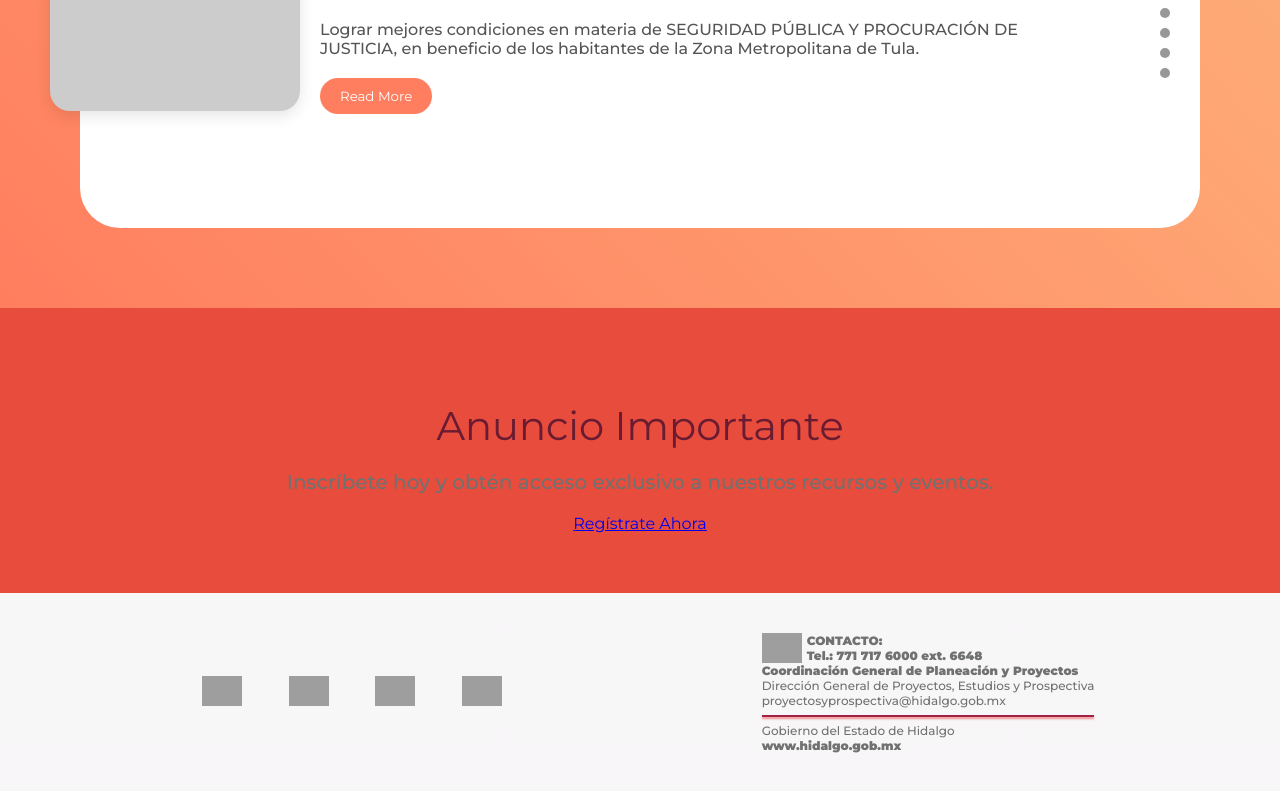
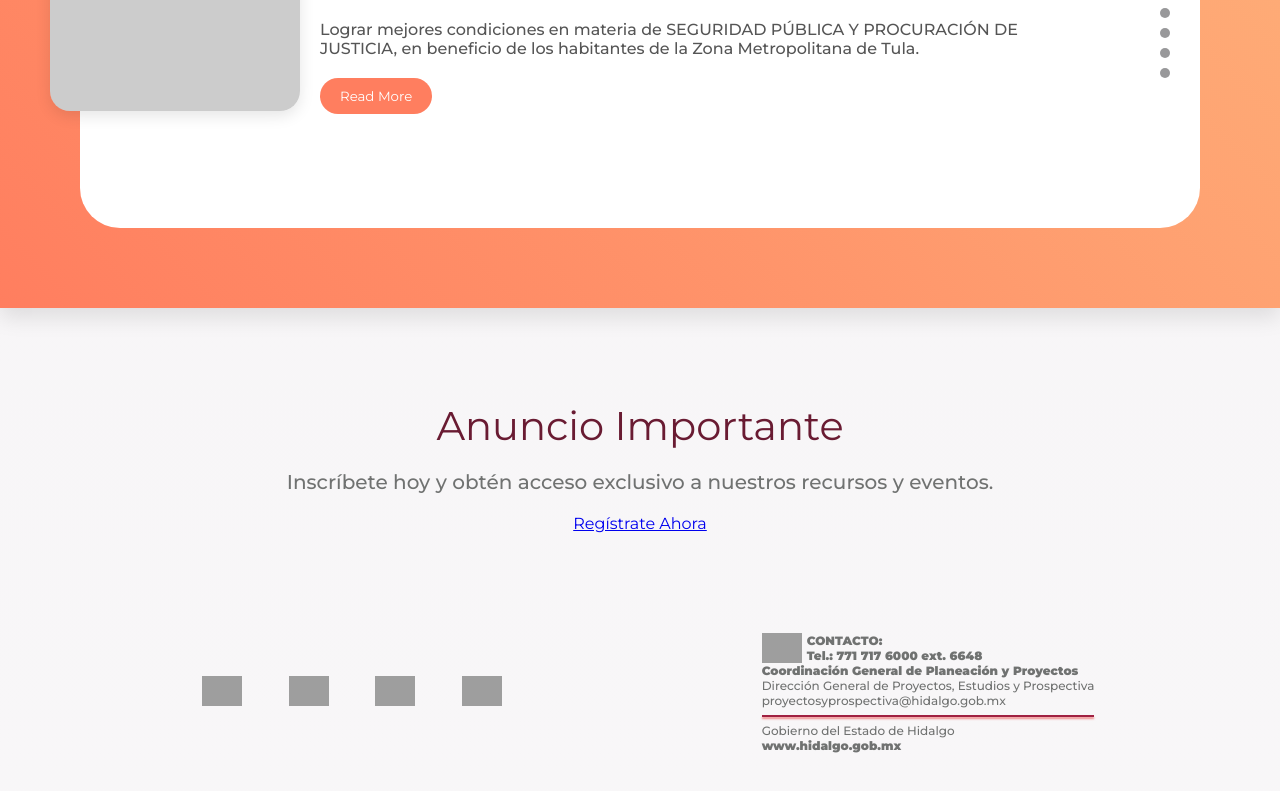
Before and after one commit to gomez50057/PAEM, a Next.js app: page / in a window 1280 px wide. Shown: the part 1681-2472 px from the top of the page. Built offline with nearby package versions, Linux system fonts and the light colour scheme; grey boxes are pictures that could not be loaded.

Commit message:
announcement

```diff
--- a/src/components/Announcement.css
+++ b/src/components/Announcement.css
@@ -1,7 +1,6 @@
 .announcement-section {
     text-align: center;
     padding: 60px 20px;
-    background-color: #e74c3c;
     color: white;
 }
 
```
